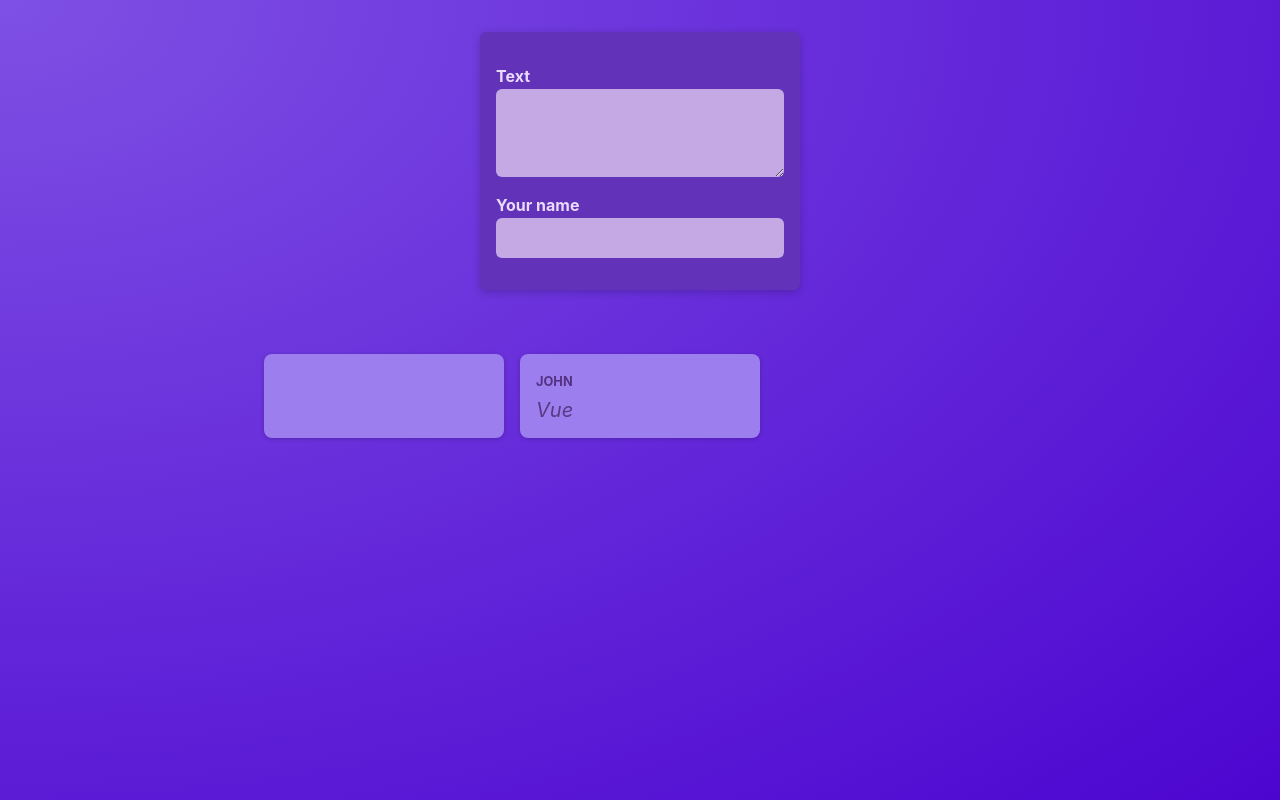
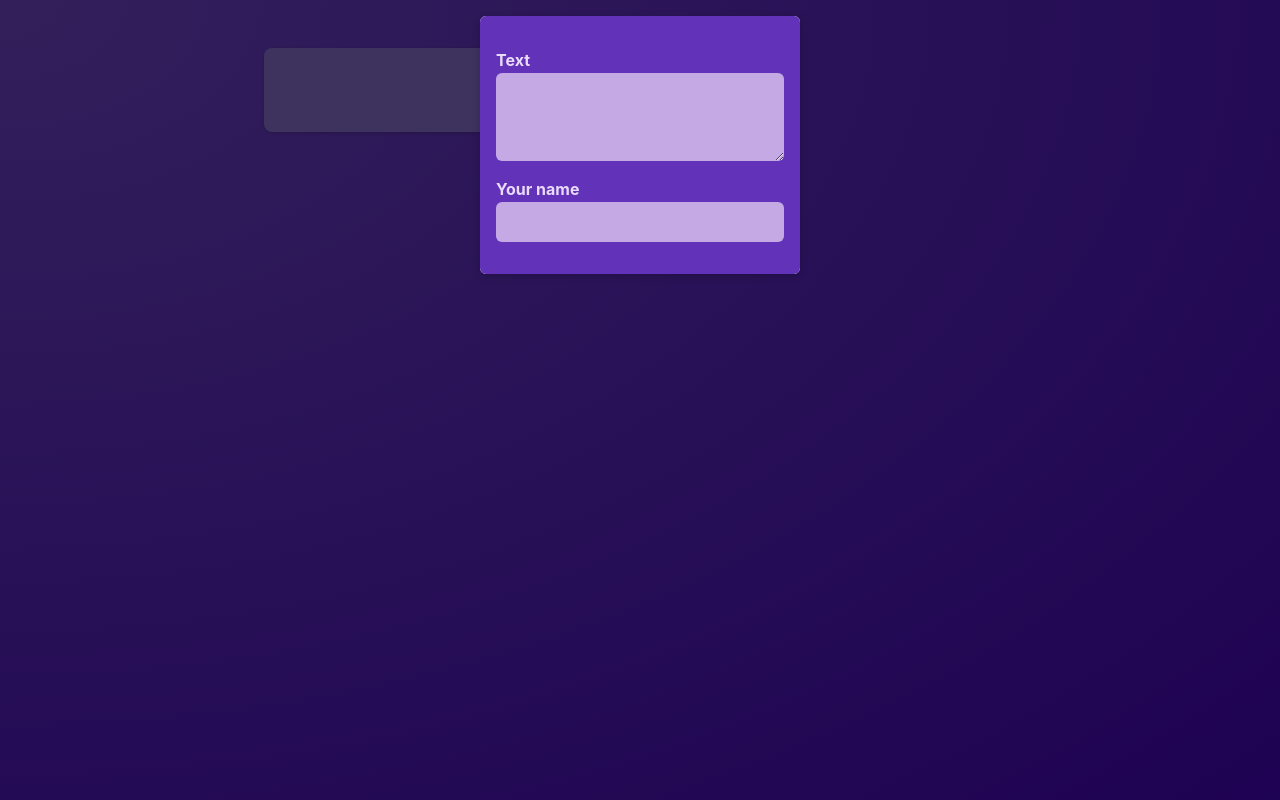
Before and after one commit to fredericreact/reactSummary, a React (Vite) app: page / in a window 1280 px wide. Built offline with nearby package versions, Linux system fonts and the light colour scheme.

Commit message:
The Special children Prop

```diff
--- /dev/null
+++ b/src/components/Modal.jsx
@@ -0,0 +1,10 @@
+import classes from './Modal.module.css'
+
+const Modal = ({children}) => {
+return <>
+    <div className={classes.backdrop}/>
+    <dialog open={true} className={classes.modal}>{children}</dialog>
+</>
+}
+
+export default Modal;
--- /dev/null
+++ b/src/components/Modal.module.css
@@ -0,0 +1,18 @@
+.backdrop {
+    position: fixed;
+    top: 0;
+    left: 0;
+    width: 100%;
+    height: 100vh;
+    background-color: rgba(0, 0, 0, 0.6);
+    z-index: 1;
+  }
+
+  .modal {
+    border: none;
+    border-radius: 6px;
+    box-shadow: 0 2px 8px rgba(0, 0, 0, 0.2);
+    padding: 0;
+    overflow: hidden;
+    z-index: 1;
+  }
--- a/src/components/NewPost.module.css
+++ b/src/components/NewPost.module.css
@@ -2,9 +2,7 @@
     background-color: #6233b9;
     padding: 1rem;
     width: 20rem;
-    margin: 2rem auto;
-    border-radius: 6px;
-    box-shadow: 0 2px 8px rgba(0, 0, 0, 0.2);
+
   }
 
   .form label {
--- a/src/components/Post.jsx
+++ b/src/components/Post.jsx
@@ -1,11 +1,11 @@
 import classes from './Post.module.css'
 
-const Post = (props) => {
+const Post = ({author,body}) => {
 
     return (
     <li className={classes.post}>
-        <p className={classes.author}>{props.author}</p>
-        <p className={classes.text}>{props.body}</p>
+        <p className={classes.author}>{author}</p>
+        <p className={classes.text}>{body}</p>
     </li>
     )
 }
--- a/src/components/PostsList.jsx
+++ b/src/components/PostsList.jsx
@@ -2,6 +2,7 @@
 import Post from "./Post";
 import classes from './PostsList.module.css'
 import NewPost from './NewPost'
+import Modal from './Modal'
 
 const PostsList = () => {
 const [enteredBody,setEnteredBody] = useState('')
@@ -17,7 +18,9 @@
 
 return (
 <>
+<Modal>
 <NewPost onBodyChange={bodyChangeHandler} onAuthorChange={authorChangeHandler}/>
+</Modal>
 <ul className={classes.posts}>
 <Post author={enteredAuthor} body={enteredBody}/>
 <Post author="John" body="Vue"/>
```
